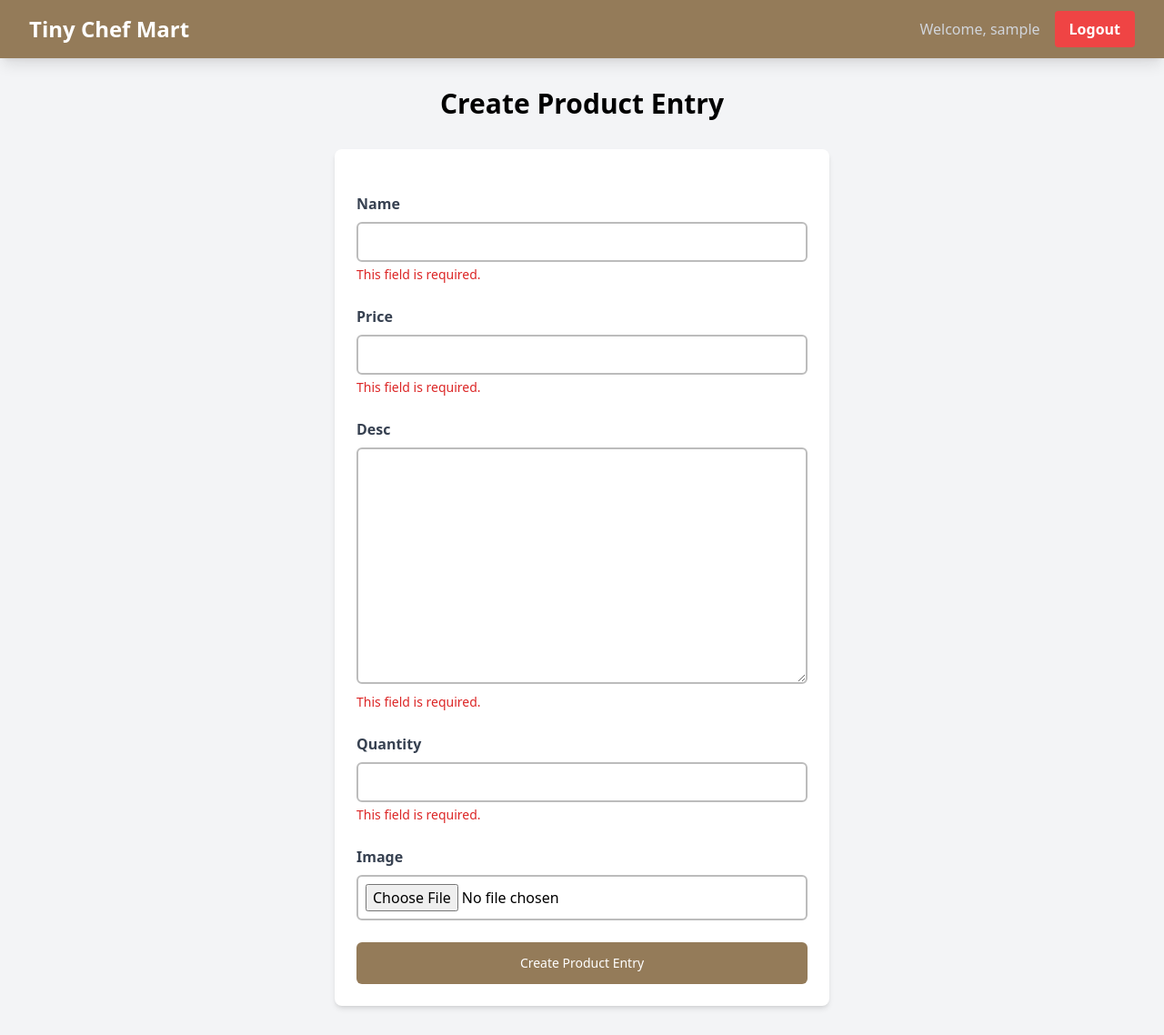
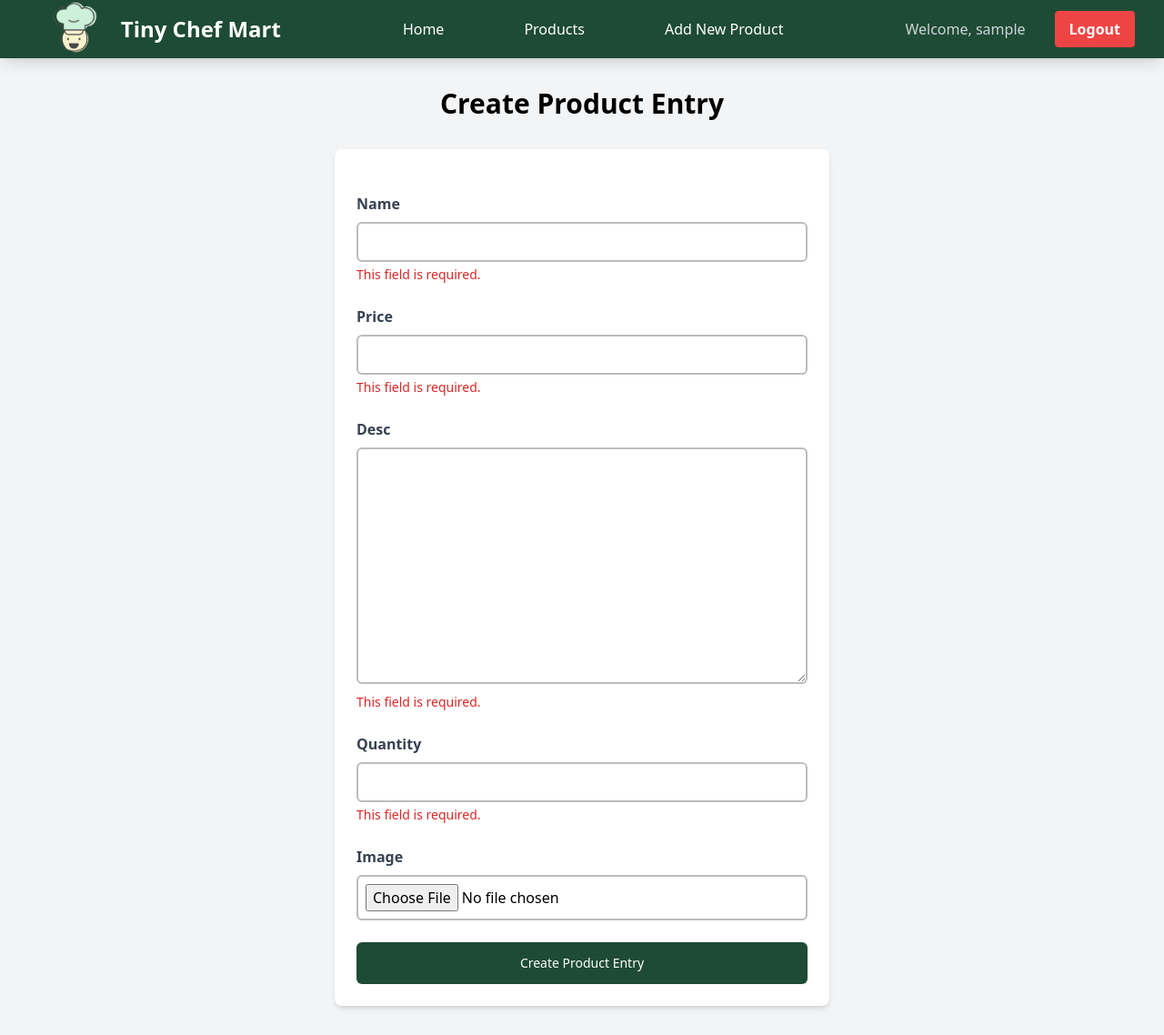
Before and after one commit to rayshareifikar/TinyChefMart, a Django app: page /create-product-entry in a window 1280 px wide. Shown: the whole page at 91% size. Run offline with Django 5.2, Linux system fonts and the light colour scheme; the visitor is signed in with stand-in values (Sample User, id 1); some libraries are stand-ins or nearby versions.

Commit message:
Tugas 5 50% Done

```diff
--- a/main/templates/card_info.html
+++ b/main/templates/card_info.html
@@ -1,4 +1,4 @@
-<div class="bg-[#947b59] rounded-xl overflow-hidden border-2 border-[#80694d]">
+<div class="bg-[#1e4b35] rounded-xl overflow-hidden border-2 border-[#193728]">
     <div class="p-4 animate-shine">
       <h5 class="text-lg font-semibold text-gray-200">{{ title }}</h5>
       <p class="text-white">{{ value }}</p>
--- a/main/templates/create_product_entry.html
+++ b/main/templates/create_product_entry.html
@@ -31,7 +31,7 @@
           </div>
         {% endfor %}
         <div class="flex justify-center mt-6">
-          <button type="submit" class="group relative w-full flex justify-center px-6 py-3 border border-transparent text-sm font-medium rounded-md text-white bg-[#947b59] hover:bg-[#80694d] focus:outline-none focus:ring-2 focus:ring-offset-2 focus:ring-[#80694d] cursor pointer">
+          <button type="submit" class="group relative w-full flex justify-center px-6 py-3 border border-transparent text-sm font-medium rounded-md text-white bg-[#1e4b35] hover:bg-[#193728] focus:outline-none focus:ring-2 focus:ring-offset-2 focus:ring-[#193728] cursor pointer">
           Create Product Entry
           </button>
         </div>
--- a/main/templates/edit_product.html
+++ b/main/templates/edit_product.html
@@ -30,7 +30,7 @@
               </div>
           {% endfor %}
           <div class="flex justify-center mt-6">
-              <button type="submit" class="bg-indigo-600 text-white font-semibold px-6 py-3 rounded-lg hover:bg-indigo-700 transition duration-300 ease-in-out w-full">
+              <button type="submit" class="bg-[#1e4b35] text-white font-semibold px-6 py-3 rounded-lg hover:bg-[#193728] transition duration-300 ease-in-out w-full">
                   Edit Product Entry
               </button>
           </div>
--- a/main/templates/navbar.html
+++ b/main/templates/navbar.html
@@ -1,13 +1,34 @@
-<nav style="background-color: #947b59 !important;" class="shadow-lg fixed top-0 left-0 z-40 w-screen">
+{% load static %}
+
+<nav style="background-color: #1e4b35 !important;" class="shadow-lg fixed top-0 left-0 z-40 w-screen">
     <div class="max-w-7xl mx-auto px-4 sm:px-6 lg:px-8">
       <div class="flex items-center justify-between h-16">
         <div class="flex items-center">
-          <h1 class="text-2xl font-bold text-center text-white">Tiny Chef Mart</h1>
+          <div class="flex flex-col items-center justify-center min-h-[24rem] p-6">
+            <img src="{% static 'image/Logo.png' %}" alt="Logo" class="w-15 h-14 mb-1"/>
+          </div>
+            <h1 class="text-2xl font-bold text-center text-white">Tiny Chef Mart</h1>
         </div>
+
+        <div class="hidden md:flex items-center ml-auto space-x-4">
+          <a href="{% url 'main:show_main' %}" class="block text-center hover:bg-[#193728] text-white font-semi bold py-2 px-9 rounded transition duration-300">
+            Home
+          </a>
+          <a href="{% url 'main:product_page' %}" class="block text-center hover:bg-[#193728] text-white font-semi bold py-2 px-9 rounded transition duration-300">
+            Products
+          </a>
+          <a href="{% url 'main:create_product_entry' %}" class="block text-center hover:bg-[#193728] text-white font-semi bold py-2 px-9 rounded transition duration-300">
+            Add New Product
+          </a>
+        </div>
+
+        <div class="flex items-center ml-auto space-x-4">
+          {% if user.is_authenticated %}
+              <span class="text-gray-300 mr-4">Welcome, {{ user.username }}</span>
+          {% endif %}
+
         <div class="hidden md:flex items-center">
-
           {% if user.is_authenticated %}
-            <span class="text-gray-300 mr-4">Welcome, {{ user.username }}</span>
             <a href="{% url 'main:logout' %}" class="text-center bg-red-500 hover:bg-red-600 text-white font-bold py-2 px-4 rounded transition duration-300">
               Logout
             </a>
@@ -29,11 +50,21 @@
         </div>
       </div>
     </div>
+  </div>
     <!-- Mobile menu -->
     <div class="mobile-menu hidden md:hidden  px-4 w-full md:max-w-full">
       <div class="pt-2 pb-3 space-y-1 mx-auto">
+        <a href="{% url 'main:show_main' %}" class="block text-center hover:bg-[#193728] text-white font-semi bold py-2 px-9 rounded transition duration-300">
+          Home
+        </a>
+        <a href="{% url 'main:product_page' %}" class="block text-center hover:bg-[#193728] text-white font- semi bold py-2 px-4 rounded transition duration-300">
+          Products
+        </a>
+        <a href="{% url 'main:create_product_entry' %}" class="block text-center hover:bg-[#193728] text-white font-semi bold py-2 px-9 rounded transition duration-300">
+          Add New Product
+        </a>
         {% if user.is_authenticated %}
-          <span class="block text-gray-300 px-3 py-2">Welcome, {{ user.username }}</span>
+          <!-- <span class="block text-gray-300 px-3 py-2">Welcome, {{ user.username }}</span> -->
           <a href="{% url 'main:logout' %}" class="block text-center bg-red-500 hover:bg-red-600 text-white font-bold py-2 px-4 rounded transition duration-300">
             Logout
           </a>
@@ -45,6 +76,8 @@
             Register
           </a>
         {% endif %}
+
+
       </div>
     </div>
     <script>
--- a/main/urls.py
+++ b/main/urls.py
@@ -1,5 +1,9 @@
 from django.urls import path
-from main.views import show_main, create_product_entry, show_xml, show_json, show_xml_by_id, show_json_by_id, register, login_user, logout_user, edit_product, delete_product
+from main.views import show_main, create_product_entry, show_xml, show_json, show_xml_by_id, show_json_by_id, register, login_user, logout_user, edit_product, delete_product, product_page
+from django.conf import settings
+from django.conf.urls.static import static
+from django.urls import path
+from . import views
 
 app_name = 'main'
 
@@ -15,4 +19,13 @@ urlpatterns = [
     path('logout/', logout_user, name='logout'),
     path('edit-product/<uuid:id>', edit_product, name='edit_product'),
     path('delete/<uuid:id>', delete_product, name='delete_product'),
+    path('product-page/', product_page, name='product_page'),
+
+    path('show_main/', views.show_main, name='show_main'),
+
+
+
 ]
+
+if settings.DEBUG:
+    urlpatterns += static(settings.MEDIA_URL, document_root=settings.MEDIA_ROOT)
--- a/main/views.py
+++ b/main/views.py
@@ -15,13 +15,13 @@ from django.core import serializers
 @login_required(login_url='/login')
 def show_main(request):
     product_entries = ProductTinyChef.objects.filter(user=request.user)
+
     context = {
         'app' : 'Tiny Chef Mart',
         'name': request.user.username,
         'class': 'PBP A',
         'product_entries': product_entries,
         'last_login': request.COOKIES['last_login'],
-
     }
 
     return render(request, "main.html", context)
@@ -112,3 +112,16 @@ def delete_product(request, id):
     product.delete()
     # Kembali ke halaman awal
     return HttpResponseRedirect(reverse('main:show_main'))
+
+def product_page(request):
+    # Ambil semua produk dari database
+    product_entries = ProductTinyChef.objects.filter(user=request.user)
+    context = {
+        'app' : 'Tiny Chef Mart',
+        'name': request.user.username,
+        'class': 'PBP A',
+        'product_entries': product_entries,
+        'last_login': request.COOKIES['last_login'],
+
+    }
+    return render(request, "product_page.html", context)
--- a/static/css/global.css
+++ b/static/css/global.css
@@ -6,15 +6,15 @@
 }
 .form-style form input:focus, form textarea:focus, form select:focus {
     outline: none;
-    border-color: #80694d;
-    box-shadow: 0 0 0 3px rgba(148, 123, 89, 0.5); /* Warna ring coklat muda */
+    border-color: #193728;
+    box-shadow: 0 0 0 3px rgba(27, 59, 25, 0.5); /* Warna ring */
 }
 @keyframes shine {
     0% { background-position: -200% 0; }
     100% { background-position: 200% 0; }
 }
 .animate-shine {
-    background: linear-gradient(120deg, rgba(148, 123, 89, 0.5), rgba(148, 123, 89, 0.5) 50%, rgba(148, 123, 89, 0.5));
+    background: linear-gradient(120deg, rgba(27, 59, 25, 0.5), rgba(27, 59, 25, 0.5) 50%, rgba(27, 59, 25, 0.5));
     background-size: 200% 100%;
     animation: shine 3s infinite;
 }
--- a/tiny_chef_mart/settings.py
+++ b/tiny_chef_mart/settings.py
@@ -14,8 +14,6 @@ from pathlib import Path
 import os
 # Build paths inside the project like this: BASE_DIR / 'subdir'.
 BASE_DIR = Path(__file__).resolve().parent.parent
-
-
 # Quick-start development settings - unsuitable for production
 # See https://docs.djangoproject.com/en/5.1/howto/deployment/checklist/
 
--- a/tiny_chef_mart/urls.py
+++ b/tiny_chef_mart/urls.py
@@ -18,12 +18,9 @@ from django.contrib import admin
 from django.urls import path,include
 from django.conf import settings
 from django.conf.urls.static import static
-
+from django.urls import path
 
 urlpatterns = [
     path('admin/', admin.site.urls),
     path('', include('main.urls')),
 ]
-
-if settings.DEBUG:
-    urlpatterns += static(settings.MEDIA_URL, document_root=settings.MEDIA_ROOT)
```
Also changed, not shown: main/templates/card_product.html (+43 -28 lines), main/templates/login.html (+10 -6 lines), main/templates/main.html (+6 -5 lines), main/templates/product_page.html (added, +24 -0 lines), main/templates/register.html (+9 -3 lines), main/templates/product_list.html (added), static/image/Brand pattern for sustainable nutrition business_.jpg (added), static/image/Logo.png (added), static/image/bg.jpg (added).
